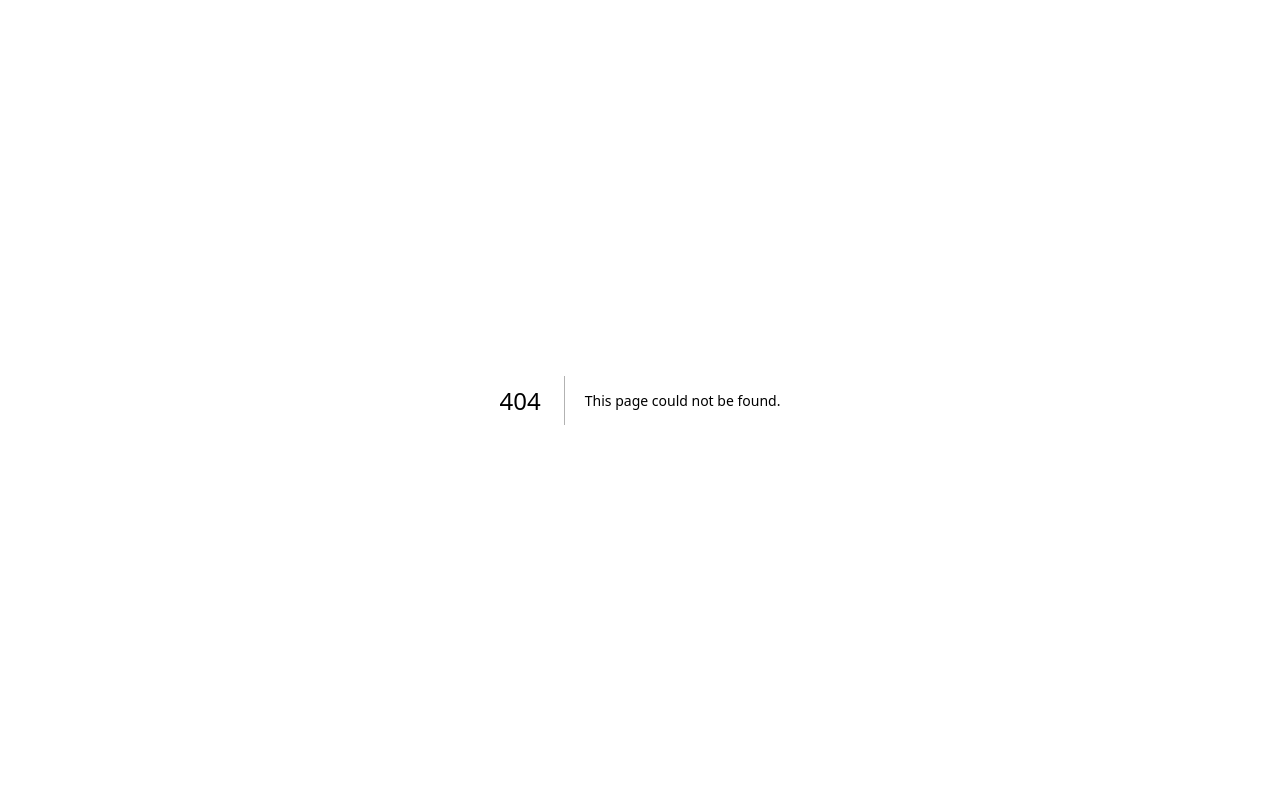
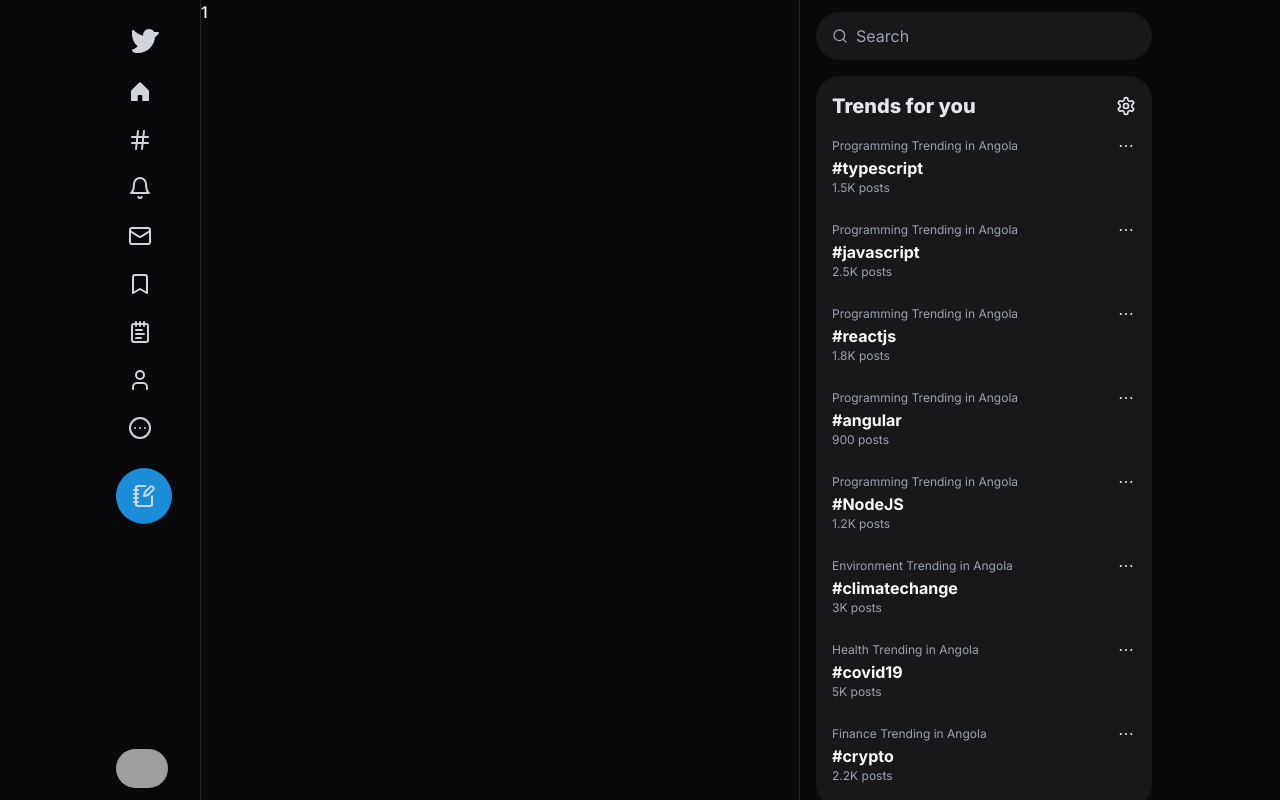
Before and after one commit to iKitumba/twitter-ui-clone, a Next.js app: page /1 in a window 1280 px wide. Before the commit this address had no page. Shown: the top 800 px of the page. Built offline with nearby package versions, Linux system fonts and the light colour scheme; grey boxes are pictures that could not be loaded.

Commit message:
Separate the main layout from /page.tsx to /layout.tsx

```diff
--- /dev/null
+++ b/src/app/[username]/page.tsx
@@ -0,0 +1,13 @@
+import React from "react";
+
+type ProfilePageProps = {
+  params: {
+    username: string;
+  };
+};
+
+const ProfilePage = (props: ProfilePageProps) => {
+  return <div>{props.params.username}</div>;
+};
+
+export default ProfilePage;
--- a/src/app/layout.tsx
+++ b/src/app/layout.tsx
@@ -1,6 +1,9 @@
 import type { Metadata, Viewport } from "next";
 import { Inter } from "next/font/google";
 import "./globals.css";
+import { SidebarMenu } from "@/components/sidebar-menu";
+import { RightBar } from "@/components/rightbar";
+import { BottomNavigationBar } from "@/components/bottom-navigation-bar";
 
 export const metadata: Metadata = {
   title: "Create Next App",
@@ -22,7 +25,17 @@ export default function RootLayout({
 }>) {
   return (
     <html lang="en">
-      <body className={`${importedFont.className}`}>{children}</body>
+      <body className={`${importedFont.className}`}>
+        <main className="max-w-[1260px] mx-auto min-h-screen flex gap-6 items-start justify-center  max-[1536px]:gap-4">
+          <SidebarMenu />
+          <article className="flex-1 min-h-[300vh] border-x border-separator max-w-[600px]">
+            {children}
+          </article>
+          <RightBar />
+
+          <BottomNavigationBar />
+        </main>
+      </body>
     </html>
   );
 }
--- a/src/app/page.tsx
+++ b/src/app/page.tsx
@@ -1,6 +1,3 @@
-import { BottomNavigationBar } from "@/components/bottom-navigation-bar";
-import { RightBar } from "@/components/rightbar";
-import { SidebarMenu } from "@/components/sidebar-menu";
 import { Tweet } from "@/components/tweet";
 import {
   Gift,
@@ -36,9 +33,7 @@ const textAreaIcons = [
 
 export default function Home() {
   return (
-    <main className="max-w-[1260px] mx-auto min-h-screen flex gap-6 items-start justify-center  max-[1536px]:gap-4">
-      <SidebarMenu />
-      <article className="flex-1 min-h-[300vh] border-x border-separator max-w-[600px]">
+    <>
       <header className="flex items-center justify-between gap-3 border-b border-separator">
         <div className="flex-1 flex">
           <button className="flex-1 px-4 py-6 max-[600px]:py-4 hover:bg-zinc-900 font-bold text-sm text-zinc-300 transition-all hover:text-gray-400">
@@ -89,10 +84,6 @@ export default function Home() {
           <Tweet key={index} />
         ))}
       </div>
-      </article>
-      <RightBar />
-
-      <BottomNavigationBar />
-    </main>
+    </>
   );
 }
```
Lines whose indentation alone changed are shown as unchanged.
